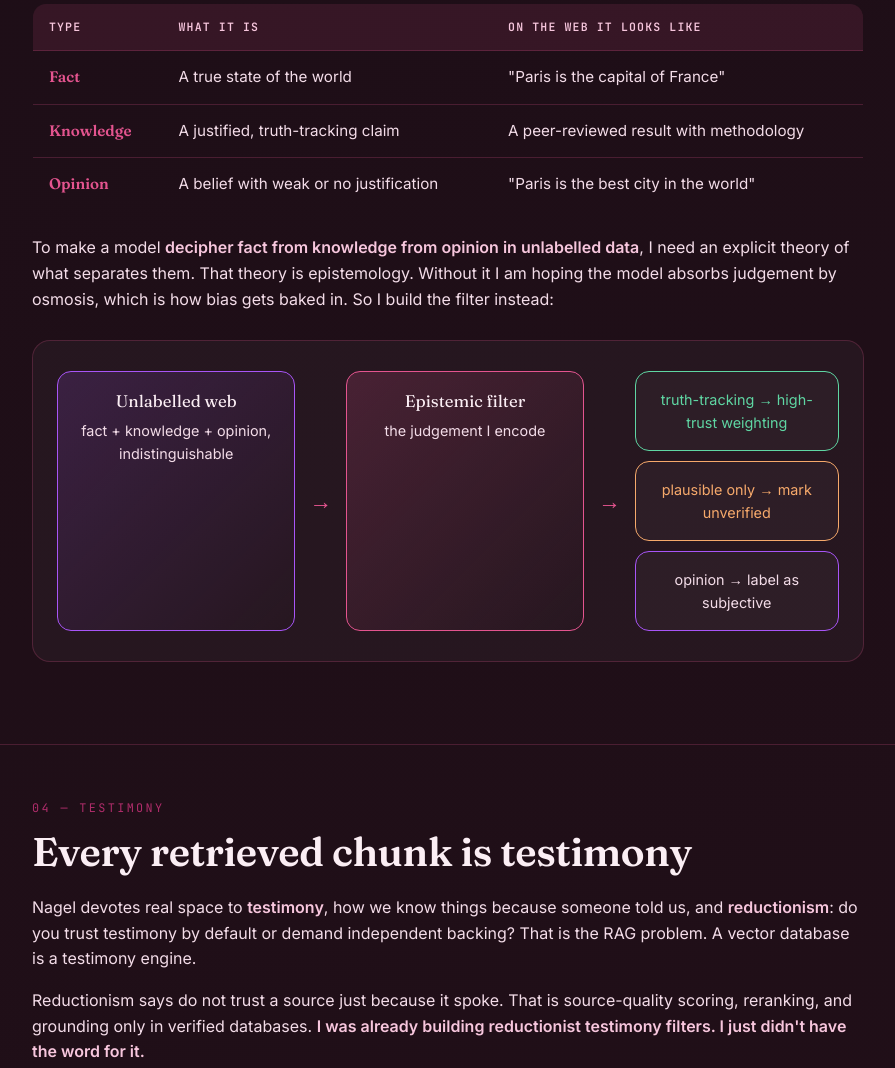
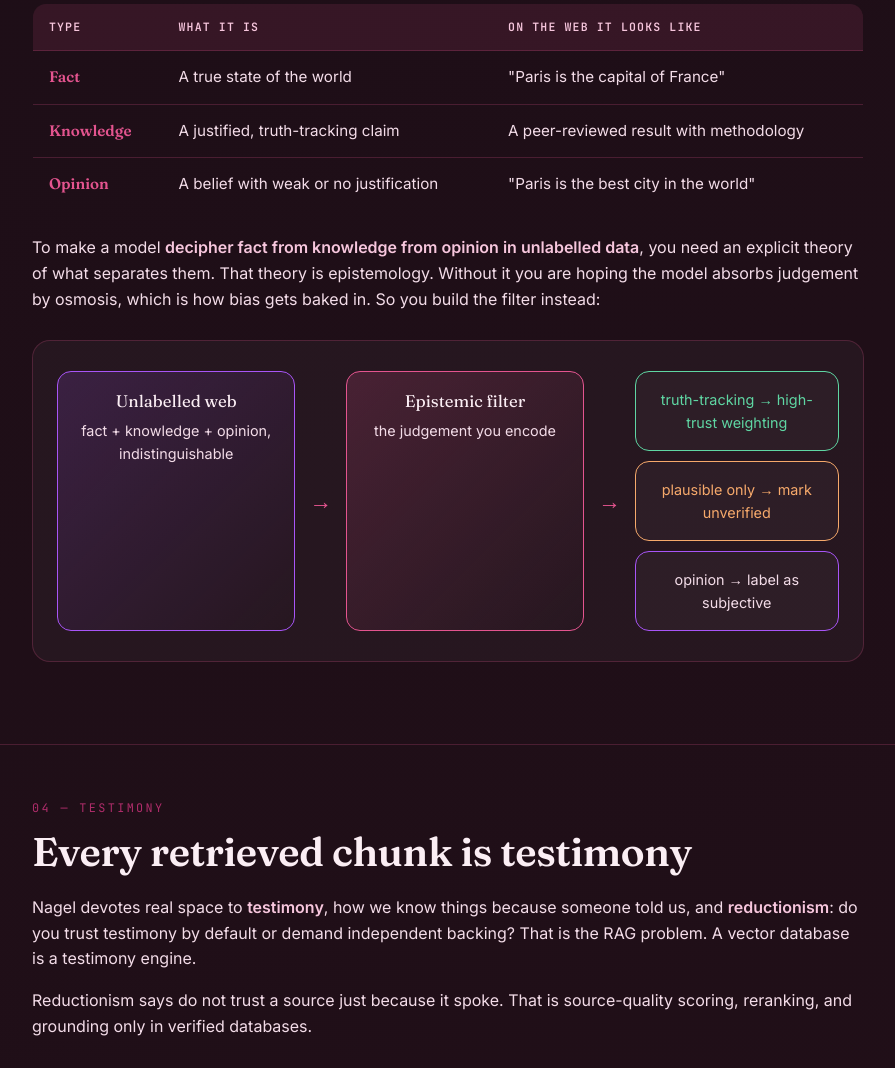
Before and after one commit to anp-exe/knowledge-in-ai, a plain HTML site: page index.html in a window 1280 px wide. Shown: the part 2273-3341 px from the top of the page, without its empty margins (192-1087 px from the left). Drawn offline with Linux system fonts and the light colour scheme.

Commit message:
fix wording v3

```diff
--- a/index.html
+++ b/index.html
@@ -160,7 +160,7 @@
     <div class="wrap">
         <div class="num">02 — THE CLASSIC RECIPE</div>
         <h2>Justified True Belief, and the Gettier problem in production</h2>
-        <p class="reveal">Nagel's classical analysis: you <em>know</em> something if you <strong>believe</strong> it, it is <strong>true</strong>, and you have <strong>justification</strong>. Flip the three switches.</p>
+        <p class="reveal">The classical analysis: you <em>know</em> something if you <strong>believe</strong> it, it is <strong>true</strong>, and you have <strong>justification</strong>. Flip the three switches.</p>
 
         <div class="jtb reveal">
             <div class="jtb-toggles">
@@ -172,7 +172,7 @@
             <div class="jtb-note" id="jtbNote"></div>
         </div>
 
-        <p class="reveal"><strong>The Gettier twist:</strong> you can have all three and still not have knowledge if the justification reached the truth by luck. A RAG system can retrieve a doc, generate a true answer, and cite a source, yet be right by accident because the chunk did not actually support the claim. RAG faithfulness evaluation is how I rule that out.</p>
+        <p class="reveal"><strong>The Gettier twist:</strong> you can have all three and still not have knowledge if the justification reached the truth by luck. A RAG system can retrieve a doc, generate a true answer, and cite a source, yet be right by accident because the chunk did not actually support the claim. RAG faithfulness evaluation is how you rule that out.</p>
     </div>
 </section>
 
@@ -191,13 +191,13 @@
             </tbody>
         </table>
 
-        <p class="reveal">To make a model <strong>decipher fact from knowledge from opinion in unlabelled data</strong>, I need an explicit theory of what separates them. That theory is epistemology. Without it I am hoping the model absorbs judgement by osmosis, which is how bias gets baked in. So I build the filter instead:</p>
+        <p class="reveal">To make a model <strong>decipher fact from knowledge from opinion in unlabelled data</strong>, you need an explicit theory of what separates them. That theory is epistemology. Without it you are hoping the model absorbs judgement by osmosis, which is how bias gets baked in. So you build the filter instead:</p>
 
         <div class="flow reveal">
             <div class="flow-row">
                 <div class="node src"><div class="nh">Unlabelled web</div>fact + knowledge + opinion, indistinguishable</div>
                 <div class="arrow">→</div>
-                <div class="node filter"><div class="nh">Epistemic filter</div>the judgement I encode</div>
+                <div class="node filter"><div class="nh">Epistemic filter</div>the judgement you encode</div>
                 <div class="arrow">→</div>
                 <div class="flow-col">
                     <div class="node trust">truth-tracking → high-trust weighting</div>
@@ -214,7 +214,7 @@
         <div class="num">04 — TESTIMONY</div>
         <h2>Every retrieved chunk is testimony</h2>
         <p class="reveal">Nagel devotes real space to <strong>testimony</strong>, how we know things because someone told us, and <strong>reductionism</strong>: do you trust testimony by default or demand independent backing? That is the RAG problem. A vector database is a testimony engine.</p>
-        <p class="reveal">Reductionism says do not trust a source just because it spoke. That is source-quality scoring, reranking, and grounding only in verified databases. <strong>I was already building reductionist testimony filters. I just didn't have the word for it.</strong></p>
+        <p class="reveal">Reductionism says do not trust a source just because it spoke. That is source-quality scoring, reranking, and grounding only in verified databases. <strong></strong></p>
     </div>
 </section>
 
```
